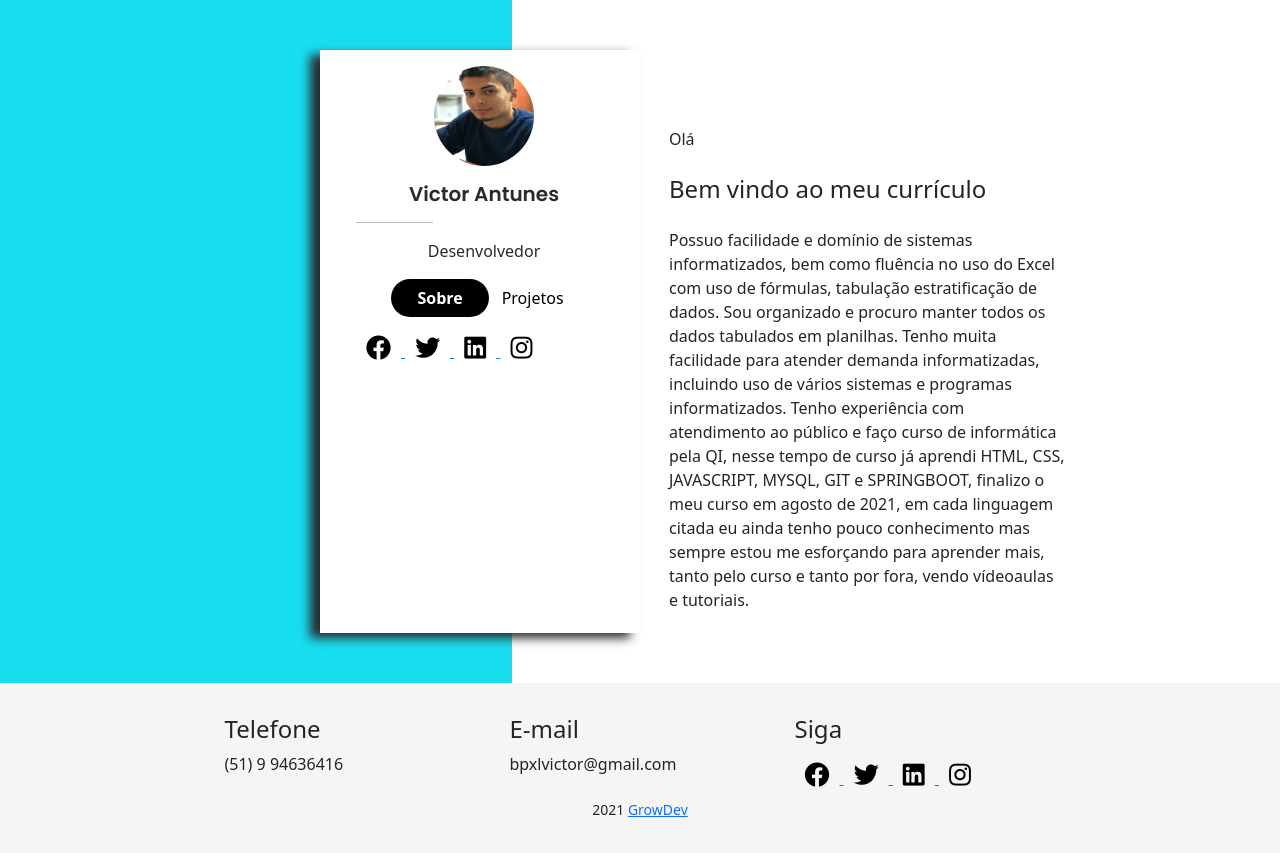
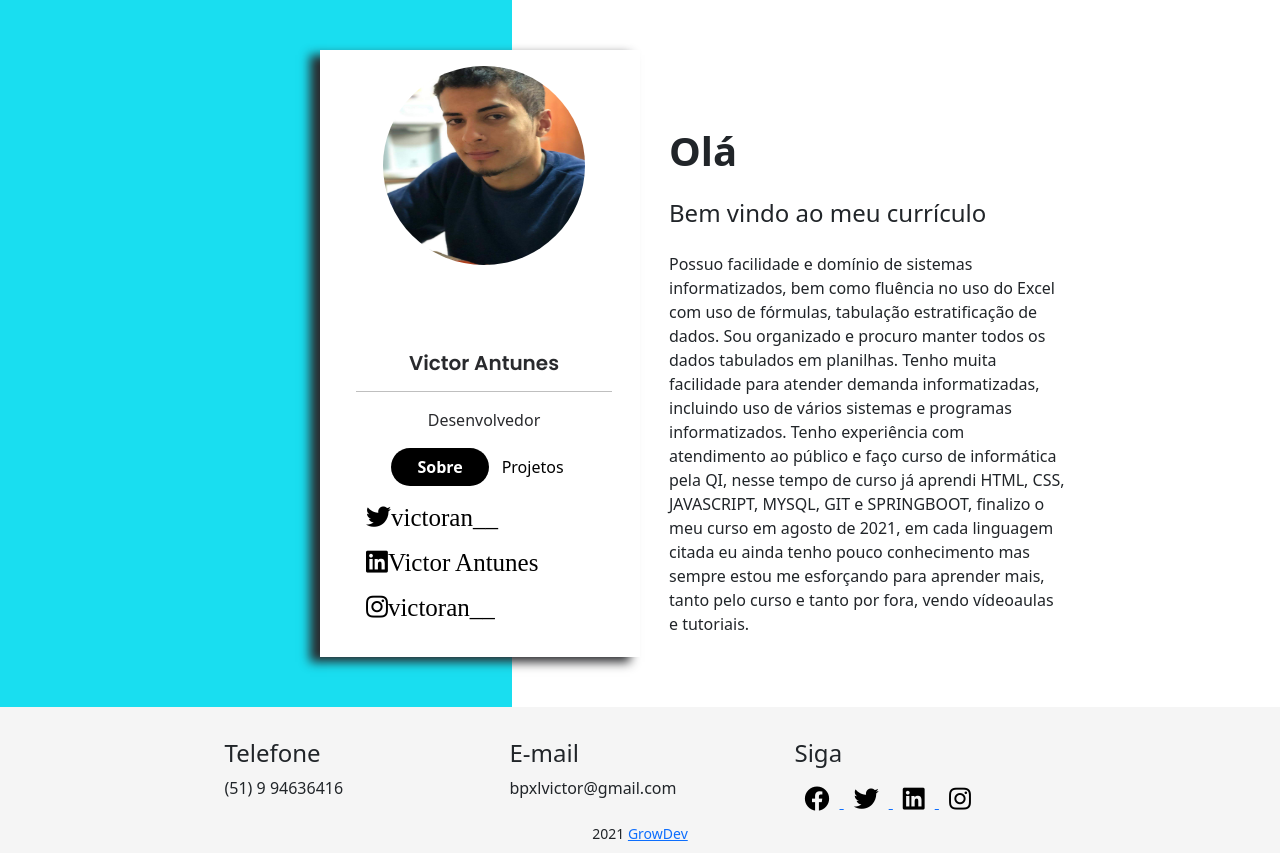
Before and after one commit to victoran-tunes/coda--exemplo-curriculo, a plain HTML site: page index.html in a window 1280 px wide. Before the commit the page ends 829 px from the top, so only its background shows below. Drawn offline with Linux system fonts and the light colour scheme.

Commit message:
Adicionado Link para minhas redes sociais

```diff
--- a/css/styles.css
+++ b/css/styles.css
@@ -17,14 +17,14 @@ body {
 }
 
 .hr {
-    height: 1px;
+    height: 1;
     background-color: black;
-    width: 30%;
+    width: 100%;
 }
 
 .card-image {
-    height: 100px;
-    width: 100px;
+    height: 70%;
+    width: 70%;
     border-radius: 50%;
     margin-top: 1em;
 }
--- a/index.html
+++ b/index.html
@@ -33,17 +33,14 @@
                         </div>
                         <div class="icons-redes-sociais">
                             <div class="links-redes-sociais mt-2">
-                                <a href="#">
-                                    <i class="fab fa-facebook"></i>
+                                <a target="_blank" href="https://twitter.com/victoran__">
+                                    <i class="fab fa-twitter">victoran__</i>
                                 </a>
-                                <a href="#">
-                                    <i class="fab fa-twitter"></i>
+                                <a target="_blank" href="https://www.linkedin.com/in/victor-antunes/">
+                                    <i class="fab fa-linkedin">Victor Antunes</i>
                                 </a>
-                                <a href="#">
-                                    <i class="fab fa-linkedin"></i>
-                                </a>
-                                <a href="#">
-                                    <i class="fab fa-instagram"></i>
+                                <a target="_blank" href="https://www.instagram.com/victoran__/">
+                                    <i class="fab fa-instagram">victoran__</i>
                                 </a>
                             </div>
                         </div>
@@ -52,7 +49,7 @@
             </div>
             <div class="col-md-6 col-lg-6 text-body">
                 <div class="text" id="text-1">
-                    <h1 class="tittle-text"></h1>Olá</h1>
+                    <h1 class="tittle-text">Olá</h1>
                     <h4 class="tittle-subtitle">Bem vindo ao meu currículo</h4>
                     <p>Possuo facilidade e domínio de sistemas informatizados, bem como fluência no
                         uso do Excel com uso de fórmulas, tabulação estratificação de dados. Sou
@@ -70,8 +67,7 @@
                     <h1 class="tittle-text">Projetos</h1>
                     <h4 class="tittle-subtitle">Alguns Projetos que trabalhei.</h4>
                     <p>
-                        <a target="_blank" href="https://www.growdev.com.br">Site da Growdev - Este site foi
-                            desenvolvido em ReactJS.</a>
+                        <a target="_blank" href="#"></a>
                     </p>
                 </div>
             </div>
```
